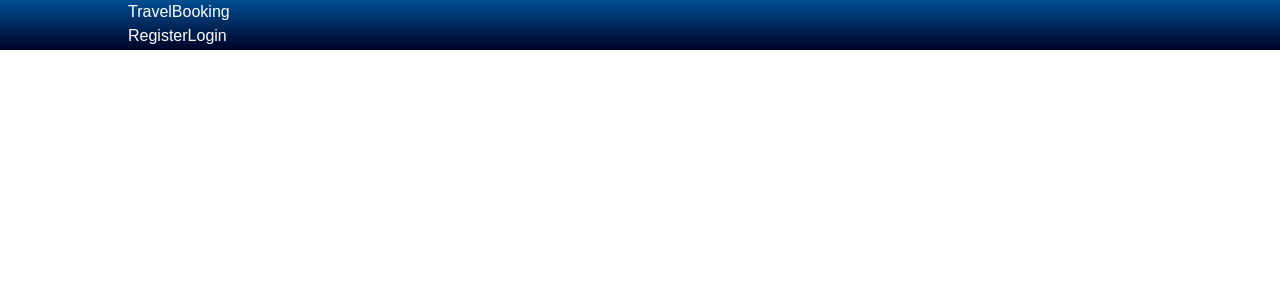
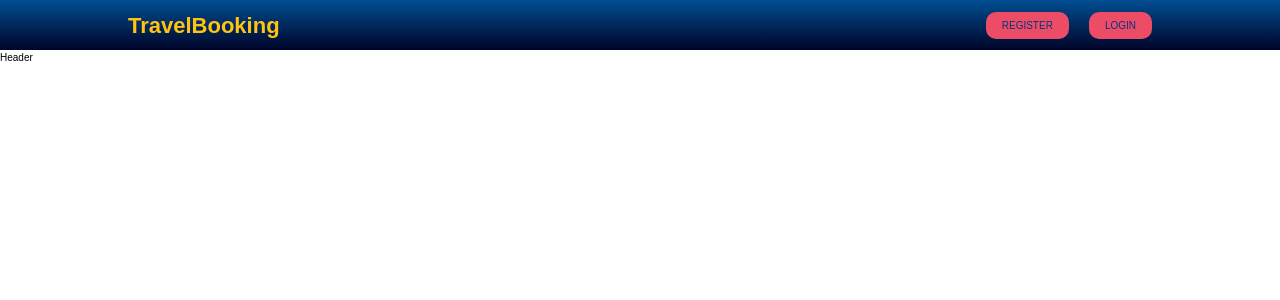
Before and after one commit to DevAnonitos/Booking-App, a React (Create React App) app: page / in a window 1280 px wide. Shown: the top 300 px of the page. Built offline with nearby package versions, Linux system fonts and the light colour scheme.

Commit message:
update-header#1

```diff
--- /dev/null
+++ b/src/components/header/Header.jsx
@@ -0,0 +1,10 @@
+import React from 'react';
+import "./header.css";
+
+const Header = () => {
+  return (
+    <div>Header</div>
+  )
+}
+
+export default Header
--- a/src/components/navbar/navbar.css
+++ b/src/components/navbar/navbar.css
@@ -2,13 +2,42 @@
     display: flex;
     justify-content: center;
     height: var(--height-navbar);
-    background: #000428;  /* fallback for old browsers */
-    background: -webkit-linear-gradient(to bottom, #004e92, #000428);  /* Chrome 10-25, Safari 5.1-6 */
+    background: #010a58;  /* fallback for old browsers */
+    background: -webkit-linear-gradient(to bottom, #004e92, #020b57);  /* Chrome 10-25, Safari 5.1-6 */
     background: linear-gradient(to bottom, #004e92, #000428); /* W3C, IE 10+/ Edge, Firefox 16+, Chrome 26+, Opera 12+, Safari 7+ */
 }
 
 .navContainer {
+    display: flex;
+    align-items: center;
+    justify-content: space-between;
+    margin: 0 24px;
     width: 100%;
     max-width: 1024px;
     color: #ffffff;
 }
+
+.logo {
+    font-size: 2.2rem;
+    font-weight: 600;
+    color: #FFC312;
+    cursor: pointer;
+}
+
+.navButton {
+    margin-left: 20px;
+    border: none;
+    padding: 6px 16px;
+    border-radius: 10px;
+    cursor: pointer;
+    text-transform: uppercase;
+    font-weight: 500;
+    background-color: #ED4C67;
+    color: #003580;
+    transition: all 0.3s ease-in-out;
+}
+
+.navButton:hover {
+    color: #fff;
+    background-color: #f1bf2b;
+}
--- a/src/input.css
+++ b/src/input.css
@@ -16,6 +16,11 @@
   padding: 0;
   box-sizing: border-box;
   font-family: "Poppins", sans-serif;
+}
+
+html {
+  font-size: 62.5%;
+  scroll-behavior: smooth;
 }
 
 ::-webkit-scrollbar {
--- a/src/pages/home/Home.jsx
+++ b/src/pages/home/Home.jsx
@@ -1,11 +1,13 @@
 import React from 'react';
 import Navbar from '../../components/navbar/Navbar';
+import Header from '../../components/header/Header';
 import "./home.css";
 
 const Home = () => {
   return (
     <div>
       <Navbar />
+      <Header />
     </div>
   )
 }
```
Also changed, not shown: src/components/header/header.css (added).
